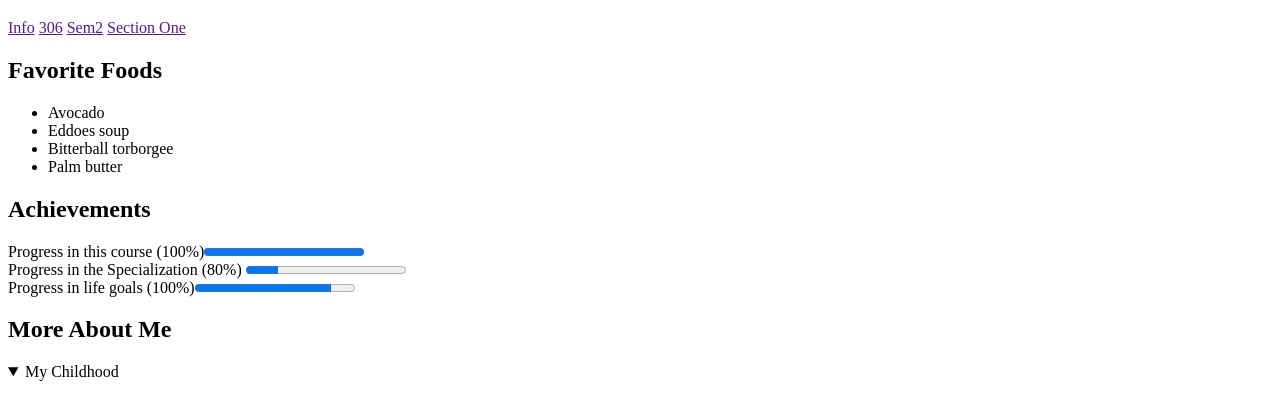
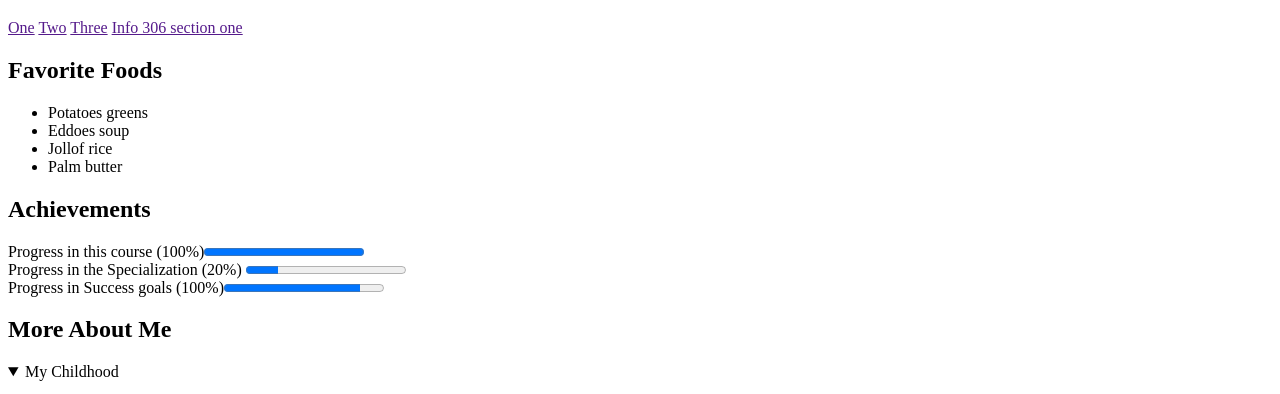
Before and after one commit to Ztweh/index.html, a plain HTML site: page Index.html in a window 1280 px wide. Shown: the part 61-455 px from the top of the page. Drawn offline with Linux system fonts and the light colour scheme.

Commit message:
Update Index.html

```diff
--- a/Index.html
+++ b/Index.html
@@ -9,25 +9,25 @@
 	  <header>
     <h1>Zack Tito Tweh</h1>
 		    <nav>
-			      <a href = "">Info</a>
-			      <a href = "">306</a>
-			      <a href = "">Sem2</a>
-			      <a href = "">Section One</a>
+			      <a href = "">One</a>
+			      <a href = "">Two</a>
+			      <a href = "">Three</a>
+			      <a href = "">Info 306 section one</a>
 		    </nav>
 	  </header>
 	  <section>
 		    <h2>Favorite Foods</h2>
 		    <ul>
-			      <li>Avocado</li>
+			      <li>Potatoes greens</li>
 			      <li>Eddoes soup</li>
-			      <li>Bitterball torborgee</li>
+			      <li>Jollof rice</li>
 			      <li>Palm butter</li>
 		    </ul>
 	  </section>
 
 	  <section>
 		    <h2>Achievements</h2>
-      <p>	Progress in this course (100%)</100%><progress value = "1"></progress><br/>Progress in the Specialization (80%) <progress max = "5" value = "1"></progress><br/>		Progress in life goals (100%)<progress max = "100" value = "85"></progress></p>
+      <p>	Progress in this course (100%)</100%><progress value = "1"></progress><br/>Progress in the Specialization (20%) <progress max = "5" value = "1"></progress><br/>		Progress in Success goals (100%)<progress max = "100" value = "85"></progress></p>
   	</section>
 
   <section>
```
